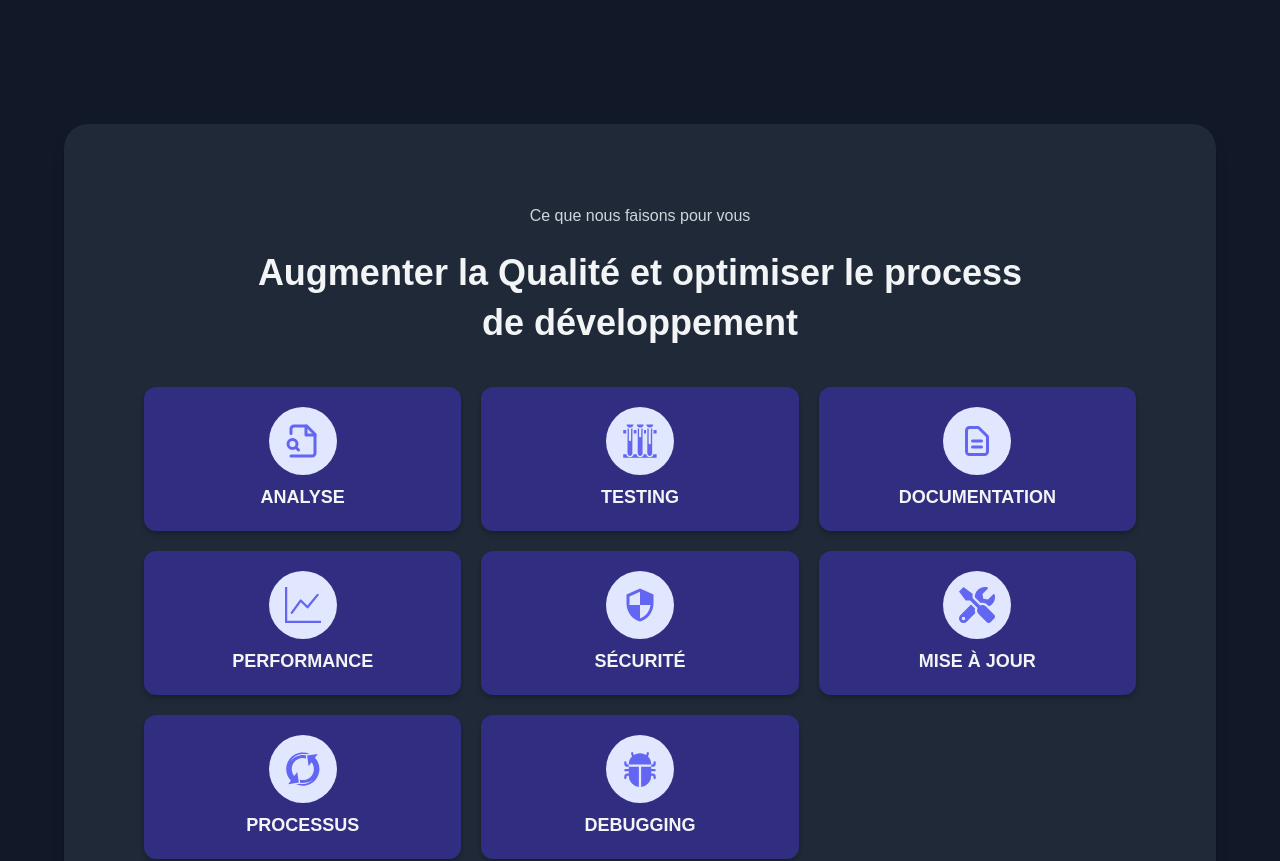
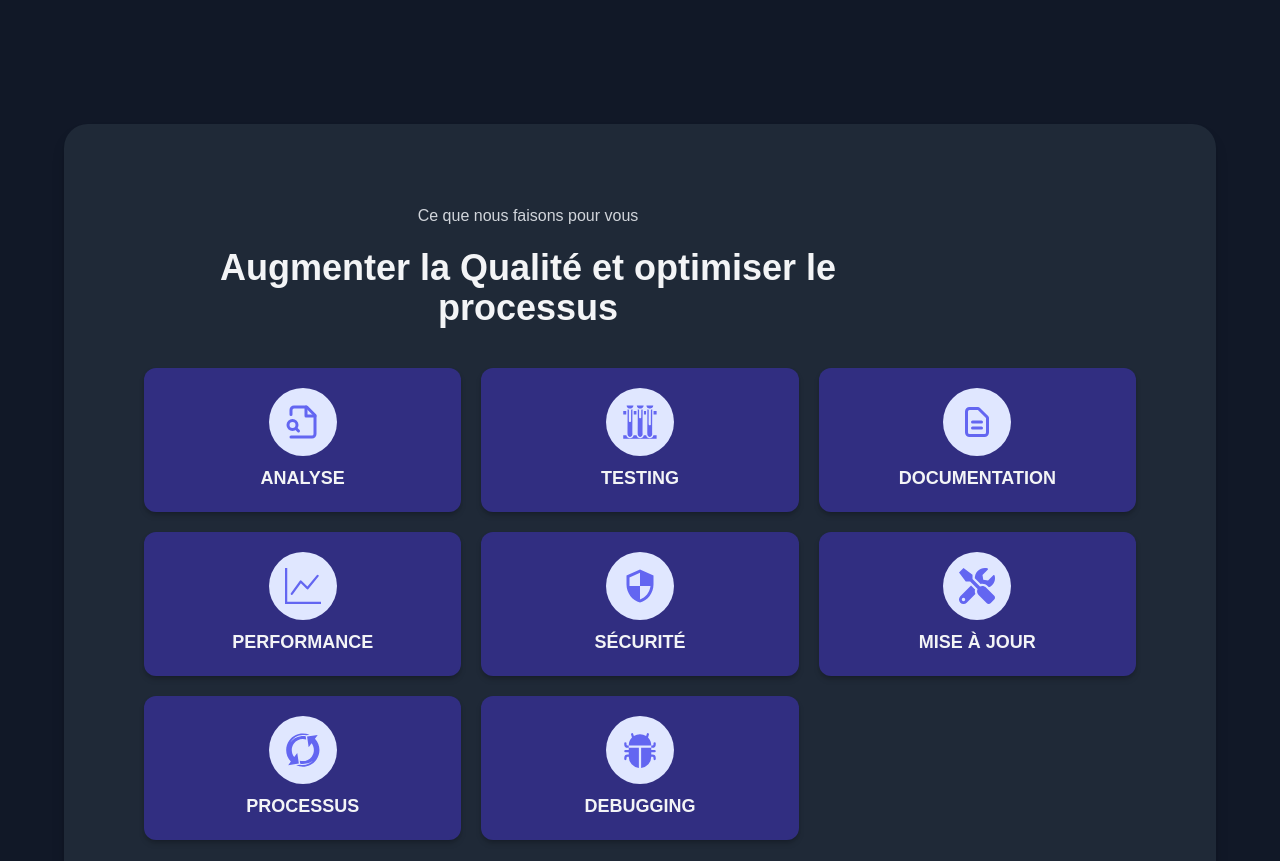
Before and after one commit to erischon/the-dizalch-project, a Next.js app: page / in a window 1280 px wide. Shown: the part 2900-3761 px from the top of the page. Built offline with nearby package versions, Linux system fonts and the light colour scheme.

Commit message:
services section refactoring

```diff
--- a/src/components/public/sections/ServicesSection.tsx
+++ b/src/components/public/sections/ServicesSection.tsx
@@ -2,11 +2,13 @@
 
 import { useMediaQuery } from "usehooks-ts";
 
-import { services } from "@/data/infos";
+import { services, sections } from "@/data/infos";
 
 import ServiceCard from "@/components/public//ServiceCard";
 import Section from "@/components/public/Section";
 import Slideshow from "@/components/public/Slideshow";
+import Container from "@/components/public/Container";
+import SectionHeader from "@/components/public/SectionHeader";
 
 /**
  * @description Services Section component,
@@ -14,19 +16,12 @@ import Slideshow from "@/components/public/Slideshow";
  */
 export default function ServicesSection() {
   const media = useMediaQuery("(max-width: 768px)");
+  const { header, title } = sections.services;
 
   return (
     <Section id="services" background="bg-gray-900">
-      <div className="bg-gray-800 rounded-3xl p-10 lg:p-20 shadow-lg shadow-black/20">
-        <div className="flex flex-col md:items-center mb-10 text-center md:text-left w-full">
-          <p className="text-md text-gray-300 mb-5">
-            Ce que nous faisons pour vous
-          </p>
-
-          <h2 className="text-4xl text-gray-00 font-semibold max-w-3xl text-center leading-snug">
-            Augmenter la Qualité et optimiser le process de développement
-          </h2>
-        </div>
+      <Container background="bg-gray-800">
+        <SectionHeader header={header} title={title} style="center" />
 
         <div className="lg:col-span-7 grid md:grid-cols-3 lg:grid-cols-3 md:gap-1 md:h-fit lg:gap-5">
           {!media ? (
@@ -43,7 +38,7 @@ export default function ServicesSection() {
             />
           )}
         </div>
-      </div>
+      </Container>
     </Section>
   );
 }
--- a/src/components/public/sections/SolutionSection.tsx
+++ b/src/components/public/sections/SolutionSection.tsx
@@ -7,10 +7,10 @@ import { gains } from "@/data/infos";
 import GainCard from "@/components/public/GainCard";
 import Slideshow from "@/components/public/Slideshow";
 import Section from "@/components/public/Section";
+import SectionHeader from "@/components/public/SectionHeader";
 import Container from "../Container";
 
 import { sections } from "@/data/infos";
-import SectionHeader from "../SectionHeader";
 
 /**
  * @descriptionSolution Section
--- a/src/data/infos.js
+++ b/src/data/infos.js
@@ -151,7 +151,11 @@ export const sections = {
   solution: {
     header: "La solution",
     title: "Une ressource Qualité pour votre application web React",
-  }
+  },
+  services: {
+    header: "Ce que nous faisons pour vous",
+    title: "Augmenter la Qualité et optimiser le processus",
+  },
 };
 
 // Blog Informations
```
